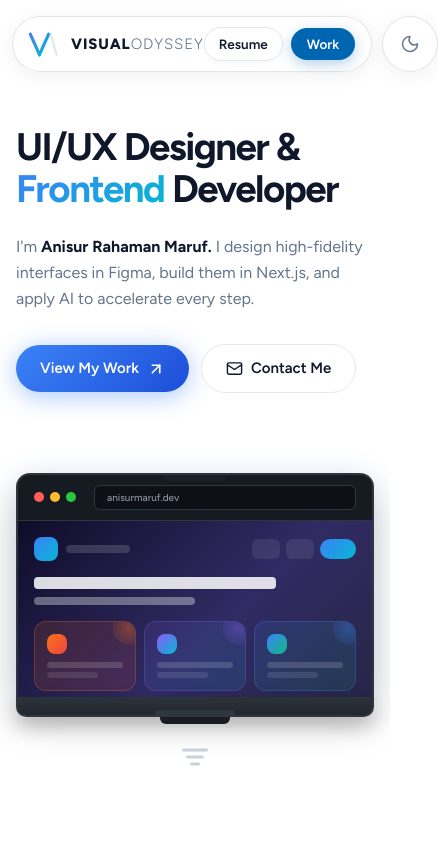
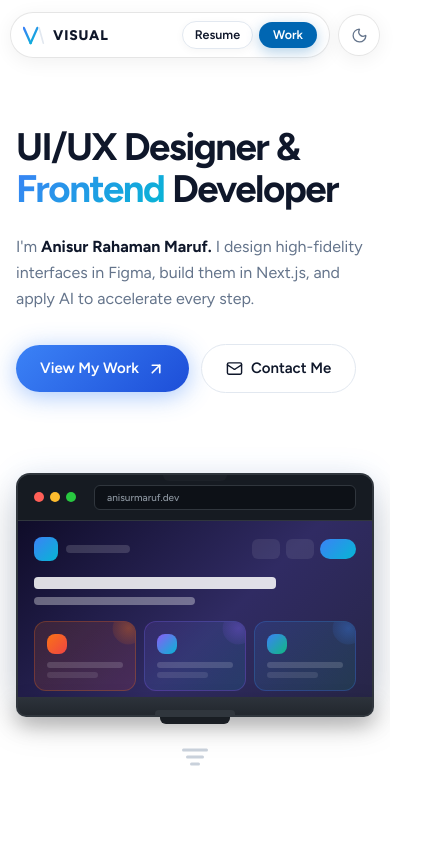
Before and after one commit to maruf320101/Visual-odyssey, a Next.js app: page / in a window 390 px wide. Shown: the top 844 px of the page, 438 px wide, since content can reach past the window. Built offline with nearby package versions, Linux system fonts and the light colour scheme.

Commit message:
Fix mobile screen responsive fit and viewport scaling

```diff
--- a/app/layout.tsx
+++ b/app/layout.tsx
@@ -30,6 +30,9 @@ export default function RootLayout({
 }) {
   return (
     <html lang="en" data-theme="light" suppressHydrationWarning>
+      <head>
+        <meta name="viewport" content="width=device-width, initial-scale=1, maximum-scale=5" />
+      </head>
       <body suppressHydrationWarning>
         <ThemeProvider>
           <a
--- a/components/AISection.tsx
+++ b/components/AISection.tsx
@@ -9,7 +9,7 @@ export default function AISection() {
   return (
     <section id="ai" className="w-full mx-auto px-4 sm:px-6 py-20 sm:py-28" style={{ maxWidth: "var(--content-width, 1450px)" }}>
       <motion.div
-        className="rounded-3xl p-10 sm:p-16 relative overflow-hidden"
+        className="rounded-3xl p-6 sm:p-16 relative overflow-hidden"
         style={{ background: "var(--nav-bg)", border: "1px solid var(--border)", backdropFilter: "blur(12px)", WebkitBackdropFilter: "blur(12px)", boxShadow: "var(--card-shadow)" }}
         initial={{ opacity: 0, y: 32 }} whileInView={{ opacity: 1, y: 0 }}
         viewport={{ once: true, margin: "-80px" }} transition={{ duration: 0.7, ease: EASE }}
--- a/components/Header.tsx
+++ b/components/Header.tsx
@@ -8,10 +8,10 @@ import Link from "next/link";
 
 function LogoMark() {
   return (
-    <Link href="/" aria-label="Home" className="flex items-center gap-3 group shrink-0">
+    <Link href="/" aria-label="Home" className="flex items-center gap-2 sm:gap-3 group shrink-0">
       {/* Unique SVG gradient ID to avoid page-wide conflicts */}
-      <svg width="30" height="25" viewBox="0 0 26 22" fill="none" aria-hidden="true"
-        className="transition-opacity duration-200 group-hover:opacity-70">
+      <svg width="22" height="19" viewBox="0 0 26 22" fill="none" aria-hidden="true"
+        className="sm:w-[30px] sm:h-[25px] transition-opacity duration-200 group-hover:opacity-70 shrink-0">
         <path d="M1 2L9 20" stroke="url(#nav-logo-grad)" strokeWidth="2.8" strokeLinecap="round"/>
         <path d="M9 20L17 2" stroke="url(#nav-logo-grad)" strokeWidth="2.8" strokeLinecap="round"/>
         <path d="M19 2L24 20" stroke="currentColor" strokeWidth="2" strokeLinecap="round" style={{ color: "var(--border)" }}/>
@@ -22,8 +22,8 @@ function LogoMark() {
           </linearGradient>
         </defs>
       </svg>
-      <span className="text-[15px] sm:text-[21px] md:text-[22px] font-black tracking-[0.06em] sm:tracking-[0.08em] uppercase" style={{ color: "var(--fg)" }}>
-        Visual<span className="font-light" style={{ color: "var(--fg-muted)" }}>Odyssey</span>
+      <span className="text-[14px] sm:text-[21px] md:text-[22px] font-black tracking-[0.06em] sm:tracking-[0.08em] uppercase" style={{ color: "var(--fg)" }}>
+        Visual<span className="font-light hidden min-[420px]:inline" style={{ color: "var(--fg-muted)" }}>Odyssey</span>
       </span>
     </Link>
   );
@@ -36,7 +36,7 @@ function ThemeToggle() {
     <button
       onClick={toggleTheme}
       aria-label={isDark ? "Switch to light mode" : "Switch to dark mode"}
-      className="w-[56px] h-[56px] sm:w-[74px] sm:h-[74px] shrink-0 flex items-center justify-center rounded-[50px] transition-all duration-200 hover:scale-[1.04] active:scale-[0.96] focus-visible:outline-none focus-visible:ring-2 focus-visible:ring-blue-500 cursor-pointer"
+      className="w-[42px] h-[42px] sm:w-[74px] sm:h-[74px] shrink-0 flex items-center justify-center rounded-[50px] transition-all duration-200 hover:scale-[1.04] active:scale-[0.96] focus-visible:outline-none focus-visible:ring-2 focus-visible:ring-blue-500 cursor-pointer"
       style={{
         background: "var(--nav-bg)",
         border: "1px solid var(--nav-border, var(--border))",
@@ -54,7 +54,7 @@ function ThemeToggle() {
             exit={{ opacity: 0, rotate: 90, scale: 0.5 }}
             transition={{ duration: 0.18 }}
           >
-            <Sun size={20} className="sm:w-[23px] sm:h-[23px]" strokeWidth={1.8} style={{ color: "var(--fg-muted)" }} />
+            <Sun size={17} className="sm:w-[23px] sm:h-[23px]" strokeWidth={1.8} style={{ color: "var(--fg-muted)" }} />
           </motion.span>
         ) : (
           <motion.span
@@ -64,7 +64,7 @@ function ThemeToggle() {
             exit={{ opacity: 0, rotate: 90, scale: 0.5 }}
             transition={{ duration: 0.18 }}
           >
-            <Moon size={20} className="sm:w-[23px] sm:h-[23px]" strokeWidth={1.8} style={{ color: "var(--fg-muted)" }} />
+            <Moon size={17} className="sm:w-[23px] sm:h-[23px]" strokeWidth={1.8} style={{ color: "var(--fg-muted)" }} />
           </motion.span>
         )}
       </AnimatePresence>
@@ -74,11 +74,11 @@ function ThemeToggle() {
 
 export default function Header() {
   return (
-    <header className="absolute top-0 left-0 right-0 z-50 flex justify-center px-3 sm:px-6 lg:px-8 pt-4 sm:pt-5">
-      <div className="w-full max-w-[1450px] flex items-center justify-between gap-2.5 sm:gap-4">
+    <header className="absolute top-0 left-0 right-0 z-50 flex justify-center px-2.5 sm:px-6 lg:px-8 pt-3 sm:pt-5">
+      <div className="w-full max-w-[1450px] flex items-center justify-between gap-2 sm:gap-4">
         {/* Main Nav Pill — Refined, sleek, luxurious */}
         <nav
-          className="flex-1 flex items-center justify-between px-4 sm:px-8 h-[56px] sm:h-[74px] rounded-[50px] transition-all duration-150"
+          className="flex-1 min-w-0 flex items-center justify-between px-3 sm:px-8 h-[46px] sm:h-[74px] rounded-[50px] transition-all duration-150"
           style={{
             background: "var(--nav-bg)",
             border: "1px solid var(--nav-border, var(--border))",
@@ -89,13 +89,13 @@ export default function Header() {
         >
           <LogoMark />
 
-          <div className="flex items-center gap-2 sm:gap-3">
+          <div className="flex items-center gap-1.5 sm:gap-3 shrink-0">
             {/* Resume Button */}
             <Link
               href="/resume"
               target="_blank"
               rel="noopener noreferrer"
-              className="px-3.5 sm:px-6 py-1.5 sm:py-2.5 rounded-[50px] text-[13.5px] sm:text-[17px] font-semibold transition-all duration-150 shadow-[0_2px_8px_rgba(0,0,0,0.04)] hover:scale-[1.02] active:scale-[0.98]"
+              className="px-3 sm:px-6 py-1 sm:py-2.5 rounded-[50px] text-[12.5px] sm:text-[17px] font-semibold transition-all duration-150 shadow-[0_2px_8px_rgba(0,0,0,0.04)] hover:scale-[1.02] active:scale-[0.98]"
               style={{
                 background: "var(--card-bg)",
                 color: "var(--fg)",
@@ -108,7 +108,7 @@ export default function Header() {
             {/* Work Button */}
             <Link
               href="/work"
-              className="px-4 sm:px-7 py-1.5 sm:py-2.5 rounded-[50px] text-[13.5px] sm:text-[17px] font-semibold text-white transition-all duration-200 hover:opacity-95 hover:scale-[1.03] active:scale-[0.98] shadow-[0_4px_14px_rgba(0,102,178,0.30)]"
+              className="px-3.5 sm:px-7 py-1 sm:py-2.5 rounded-[50px] text-[12.5px] sm:text-[17px] font-semibold text-white transition-all duration-200 hover:opacity-95 hover:scale-[1.03] active:scale-[0.98] shadow-[0_4px_14px_rgba(0,102,178,0.30)]"
               style={{
                 background: "#0066b2",
               }}
```
